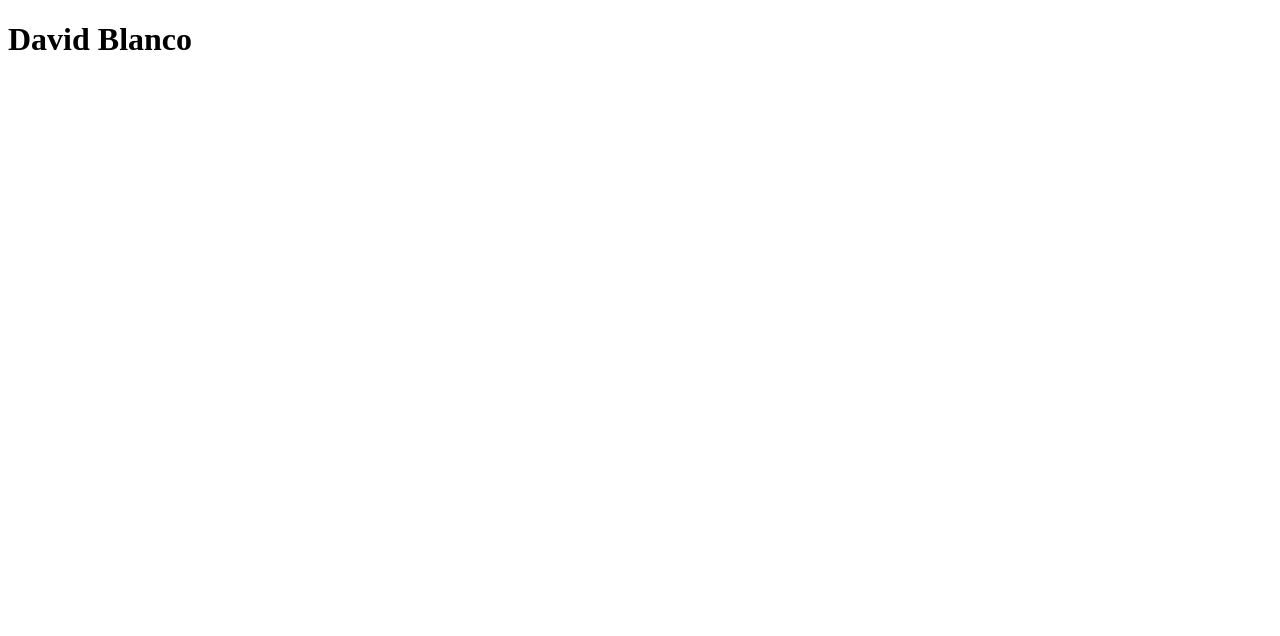
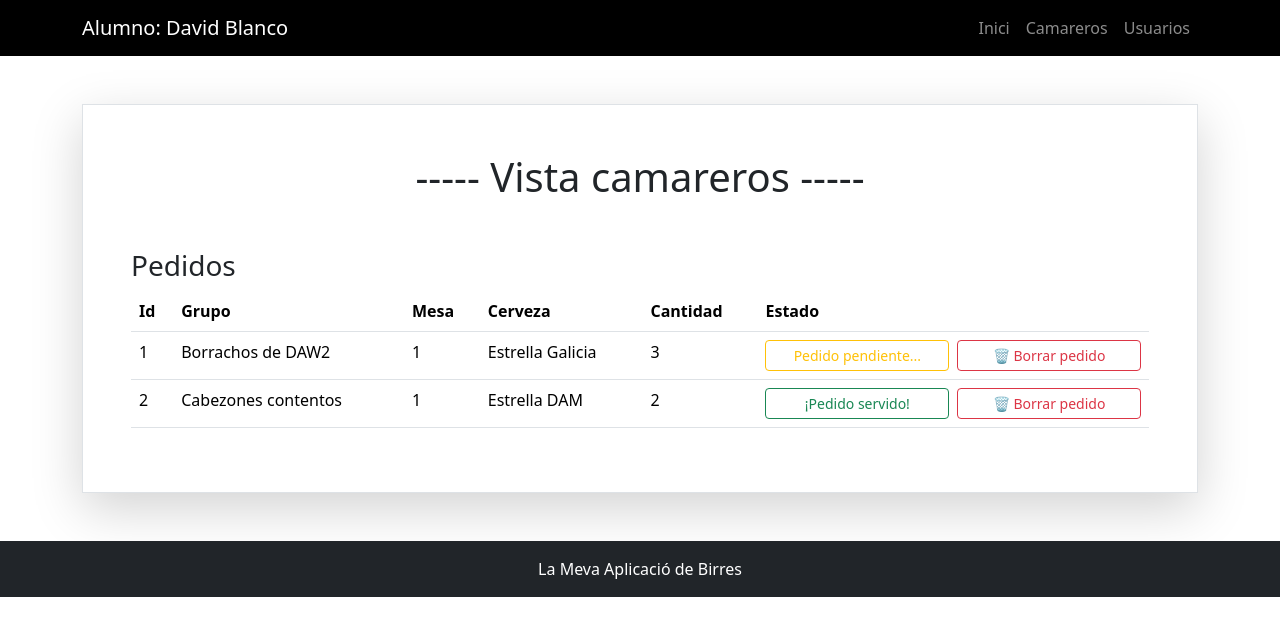
Before and after one commit to davidblancofpllefia/ExamenUF3, a React (Vite) app: page /camareros in a window 1280 px wide. Shown: the top 636 px of the page. Built offline with nearby package versions, Linux system fonts and the light colour scheme.

Commit message:
Exercici 3 - Vistes i navegació

```diff
--- a/package.json
+++ b/package.json
@@ -12,7 +12,8 @@
   "dependencies": {
     "bootstrap": "^5.3.5",
     "react": "^19.0.0",
-    "react-dom": "^19.0.0"
+    "react-dom": "^19.0.0",
+    "react-router-dom": "^7.5.2"
   },
   "devDependencies": {
     "@eslint/js": "^9.22.0",
--- a/src/App.jsx
+++ b/src/App.jsx
@@ -1,21 +1,29 @@
-import './App.css'
+import React from 'react';
+import 'bootstrap/dist/css/bootstrap.min.css';
+import { BrowserRouter as Router, Routes, Route } from 'react-router-dom';
+import Header from './components/Header';
+import Usuarios from './views/Usuarios';
+import Camareros from './views/Camareros';
 
 function App() {
   return (
-    <>
+    <Router>
       <div className="App">
-      <header>
-        <h1>David Blanco</h1>
-      </header>
+        <Header />
+        <main className="container my-5">
+          <Routes>
+            <Route path="/" element={<h2 className="text-center">¡Benvingut/da!</h2>} />
+            <Route path="/usuarios" element={<Usuarios />} />
+            <Route path="/camareros" element={<Camareros />} />
+          </Routes>
+        </main>
 
-      <main>
-      </main>
-
-      <footer>
-      </footer>
-    </div>
-    </>
-  )
+        <footer className="bg-dark text-white text-center p-3">
+           La Meva Aplicació de Birres
+        </footer>
+      </div>
+    </Router>
+  );
 }
 
-export default App
+export default App;
--- /dev/null
+++ b/src/components/Header.jsx
@@ -0,0 +1,38 @@
+import React from 'react';
+import { Link } from 'react-router-dom';
+
+function Header() {
+  return (
+    <header className="bg-black">
+    <nav className="navbar navbar-expand-lg navbar-dark container">
+      <div className="container-fluid">
+        <span className="navbar-brand">Alumno: David Blanco</span>
+        <button
+          className="navbar-toggler"
+          type="button"
+          data-bs-toggle="collapse"
+          data-bs-target="#navbarNav"
+        >
+          <span className="navbar-toggler-icon"></span>
+        </button>
+
+        <div className="collapse navbar-collapse" id="navbarNav">
+          <ul className="navbar-nav ms-auto">
+            <li className="nav-item">
+              <Link className="nav-link" to="/">Inici</Link>
+            </li>
+            <li className="nav-item">
+              <Link className="nav-link" to="/camareros">Camareros</Link>
+            </li>
+            <li className="nav-item">
+              <Link className="nav-link" to="/usuarios">Usuarios</Link>
+            </li>
+          </ul>
+        </div>
+      </div>
+    </nav>
+  </header>
+  );
+}
+
+export default Header;
--- /dev/null
+++ b/src/views/Camareros.jsx
@@ -0,0 +1,52 @@
+import React from 'react';
+
+function Camareros() {
+  return (
+    <div className="container mt-5 mb-5 p-5 border shadow-lg">
+      <h1 className="text-center mb-5">----- Vista camareros -----</h1>
+      <h3>Pedidos</h3>
+      <table className="table">
+        <thead>
+          <tr>
+            <th>Id</th>
+            <th>Grupo</th>
+            <th>Mesa</th>
+            <th>Cerveza</th>
+            <th>Cantidad</th>
+            <th>Estado</th>
+          </tr>
+        </thead>
+        <tbody>
+          <tr>
+            <td>1</td>
+            <td>Borrachos de DAW2</td>
+            <td>1</td>
+            <td>Estrella Galicia</td>
+            <td>3</td>
+            <td>
+              <div className="d-flex gap-2">
+                <button className="btn btn-outline-warning w-100 btn-sm">Pedido pendiente...</button>
+                <button className="btn btn-outline-danger w-100 btn-sm">🗑 Borrar pedido</button>
+              </div>
+            </td>
+          </tr>
+          <tr>
+            <td>2</td>
+            <td>Cabezones contentos</td>
+            <td>1</td>
+            <td>Estrella DAM</td>
+            <td>2</td>
+            <td>
+              <div className="d-flex gap-2">
+                <button className="btn btn-outline-success w-100 btn-sm">¡Pedido servido!</button>
+                <button className="btn btn-outline-danger w-100 btn-sm">🗑 Borrar pedido</button>
+              </div>
+            </td>
+          </tr>
+        </tbody>
+      </table>
+    </div>
+  );
+}
+
+export default Camareros;
--- /dev/null
+++ b/src/views/Usuarios.jsx
@@ -0,0 +1,45 @@
+import React from 'react';
+
+function Usuarios() {
+  return (
+    <div className="container mt-3 p-5 border shadow-lg">
+      <h1 className="text-center mb-5">----- Vista usuario -----</h1>
+      <div className="row">
+        <div className="col-md-6">
+          <h3>Grupo</h3>
+          <label htmlFor="nombreGrupo" className="form-label">Nombre del grupo:</label>
+          <input type="text" className="form-control mt-2" placeholder="Borrachos de DAW2" />
+
+          <label htmlFor="numeroMesa" className="form-label mt-3">Mesa número</label>
+          <input type="number" className="form-control mt-2" placeholder="0" />
+
+          <h3 className="mt-5">Haz tu pedido</h3>
+          <div className="d-flex gap-3">
+            <select name="cervezas" id="cervezas" className="form-control">
+              <option value="">Selecciona qué birra quieres</option>
+              <option value="">Estrella Galicia</option>
+            </select>
+
+            <input type="number" value="0" className="form-control" />
+          </div>
+
+          <button className="btn btn-success mt-4 w-100">¡Enviar pedido!</button>
+        </div>
+
+        <div className="col-md-6 border">
+          <div className="p-3 d-flex">
+            <div className="w-50">
+              <img src="estrella.jpg" alt="Estrella Galicia" className="w-100" />
+            </div>
+            <div className="ms-3">
+              <h4>Estrella Galicia</h4>
+              <p>Cerveza suave y equilibrada con un sabor ligeramente amargo y aroma a malta.</p>
+            </div>
+          </div>
+        </div>
+      </div>
+    </div>
+  );
+}
+
+export default Usuarios;
```
Also changed, not shown: 1 other file (tests, documents, lock files or other folders).
